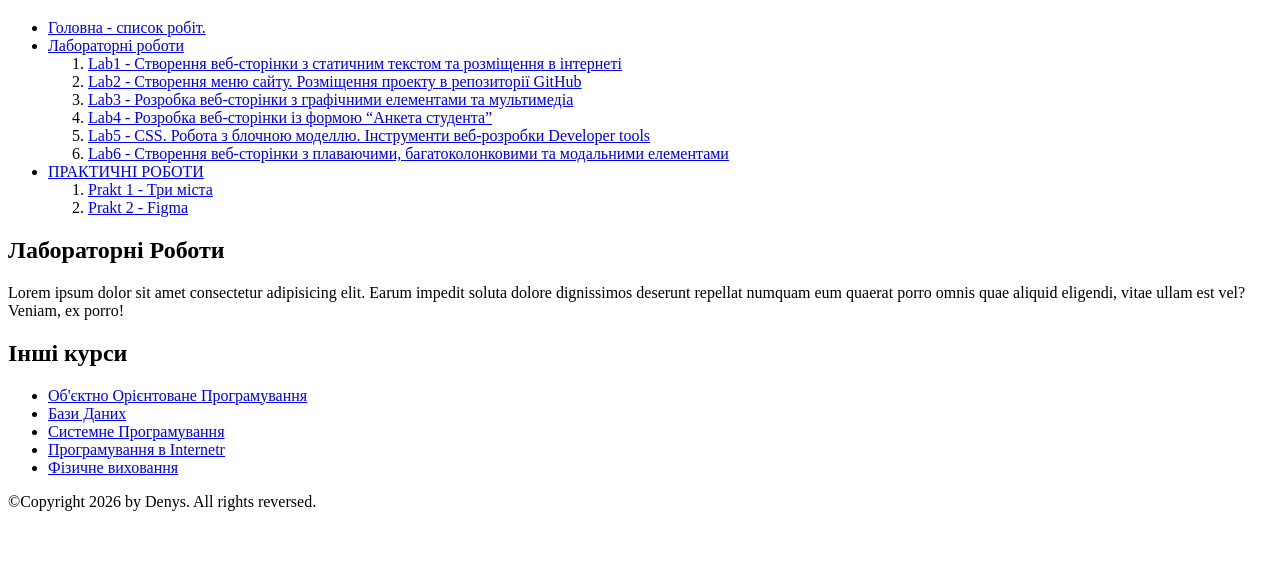
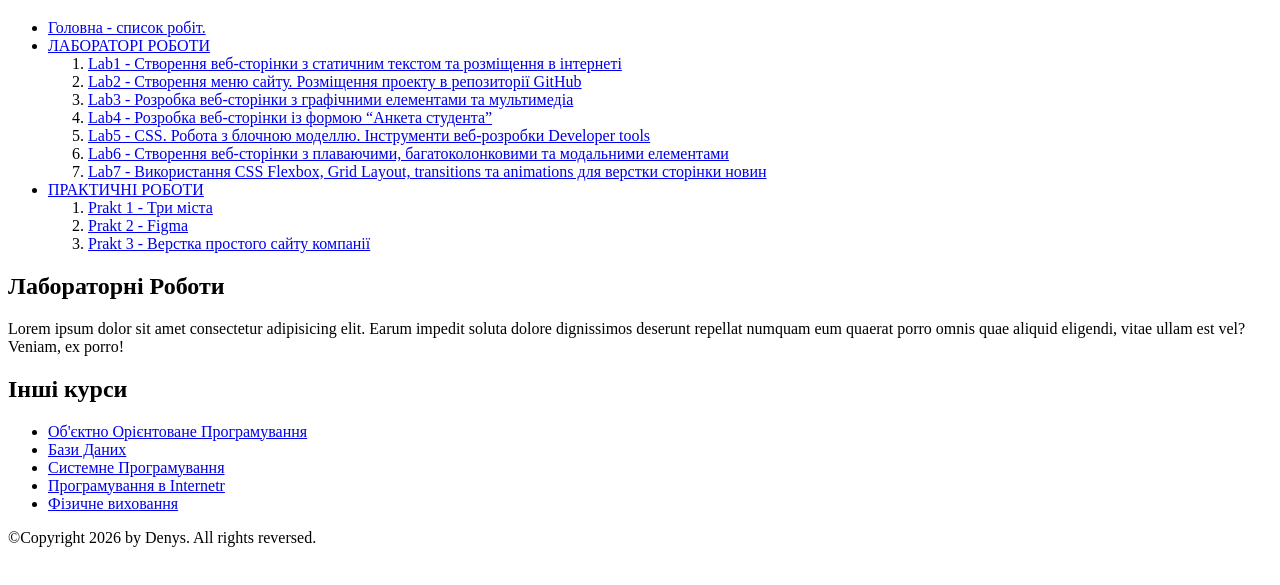
Before and after one commit to dmaksymets2023-cmyk/ep42_dm, a plain HTML site: page index.html in a window 1280 px wide. Shown: the part 61-646 px from the top of the page. Drawn offline with Linux system fonts and the light colour scheme.

Commit message:
lab2 addons

```diff
--- a/index.html
+++ b/index.html
@@ -11,7 +11,7 @@
         <nav>
             <ul>
                 <li><a href="/">Головна - список робіт.</a></li>
-                <li><a href="#labs">Лабораторні роботи</a>
+                <li><a href="#labs">ЛАБОРАТОРІ РОБОТИ</a>
                 <ol>
                     <li>
                         <a href="Lab1/">Lab1 - Створення веб-сторінки з статичним текстом та розміщення в інтернеті</a>
@@ -31,6 +31,9 @@
                     <li>
                         <a href="Lab6/">Lab6 - Cтворення веб-сторінки з плаваючими, багатоколонковими та модальними елементами</a>
                     </li>
+                    <li>
+                        <a href="Lab7/">Lab7 - Використання CSS Flexbox, Grid Layout, transitions та animations для верстки сторінки новин</a>
+                    </li>
 
                 </ol>
                 </li>
@@ -41,6 +44,9 @@
                     </li>
                     <li>
                         <a href="Prakt2/">Prakt 2 - Figma</a>
+                    </li>
+                    <li>
+                        <a href="Prakt3/">Prakt 3 - Верстка простого сайту компанії</a>
                     </li>
                     <!-- <li>
                         <a href="Lab3/">Lab3 - Розробка веб-сторінки з графічними елементами та мультимедіа</a>
```
